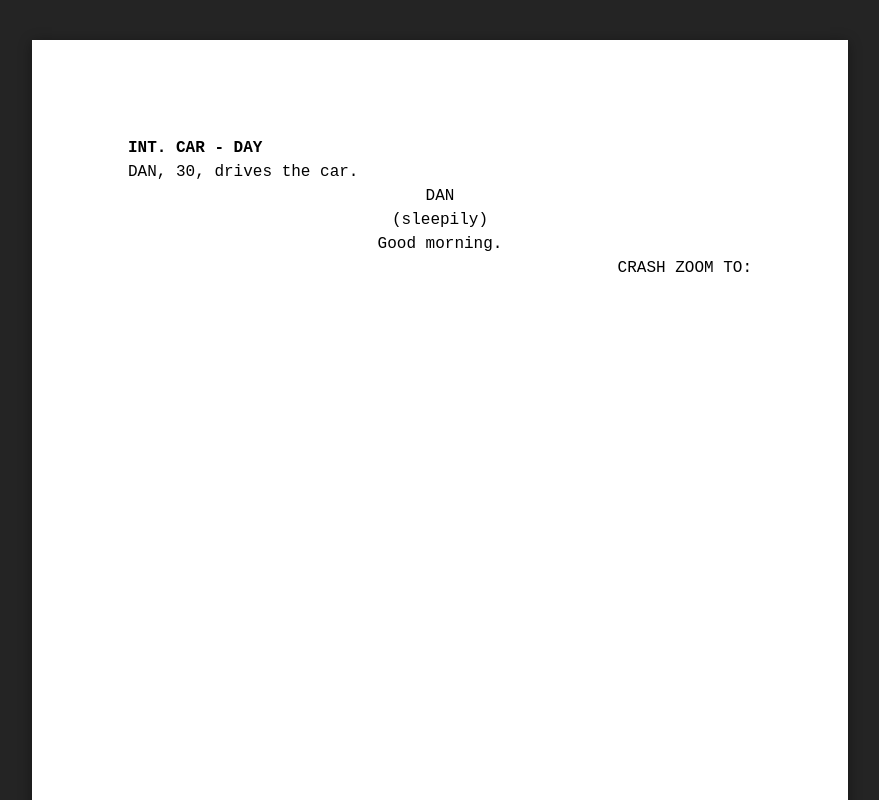
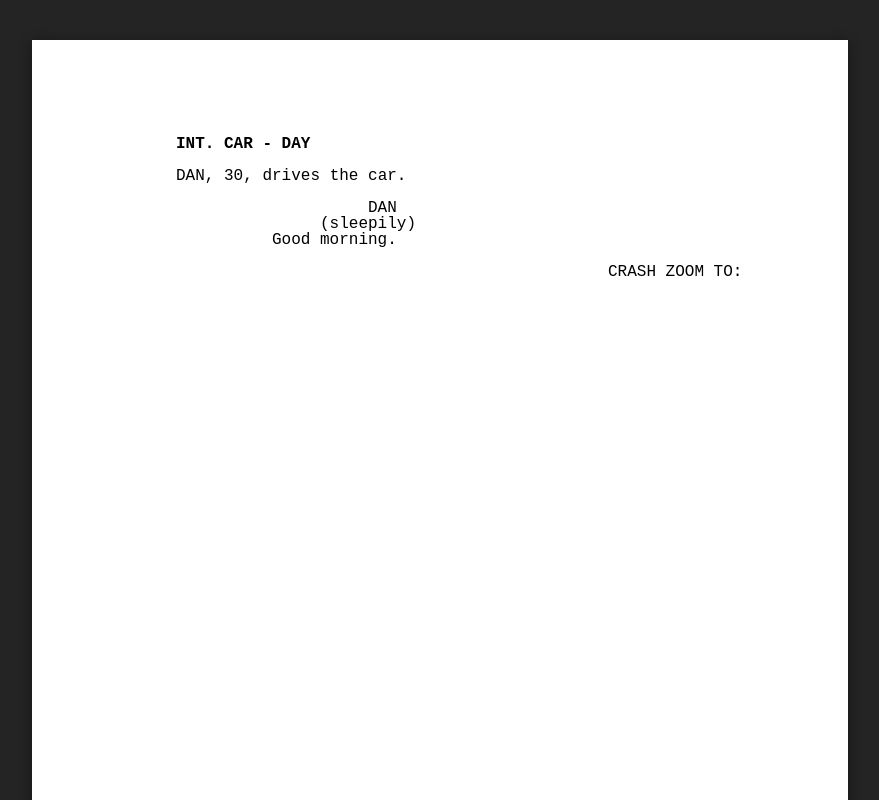
Before and after one commit to castonln/SwiftSlug, a React (Vite) app: page / in a window 1280 px wide. Shown: the top 800 px of the page, without its empty margins (200-1079 px from the left). Built offline with nearby package versions, Linux system fonts and the light colour scheme.

Commit message:
Industry standard sizing

```diff
--- a/src/editor/editor.css
+++ b/src/editor/editor.css
@@ -1,46 +1,58 @@
 .editor-container {
-  max-width: 816px;
-  /* US Letter width at 96dpi */
-  margin: 40px auto;
-  /* centered on the page */
-  padding: 96px;
-  /* 1 inch margins */
+
+  /* Screenplay Dimensions */
+  width: 8.5in;
+  min-height: 11in;
+  /* min-height now to expand. TODO: add pagination */
+  padding-top: 1in;
+  font-family: 'Courier Prime', 'Courier New', monospace;
+  font-size: 12pt;
+  line-height: 1;
+  /* 6 lines per in */
+
+  /* Page Aspects */
   background: white;
   color: #000;
-  min-height: 1056px;
-  /* US Letter height */
+  margin: 40px auto;
   box-shadow: 0 2px 12px rgba(0, 0, 0, 0.4);
-  font-family: 'Courier Prime', 'Courier New', monospace;
-  font-size: 12pt;
-  line-height: 1.5;
 }
 
 .tiptap {
   outline: none;
-  /* removes the default focus ring */
-  min-height: 864px;
-  /* page height minus padding */
 }
 
+/* Screenwriting Elements */
+
 [data-type="scene-heading"] {
+  padding-left: 1.5in;
   font-weight: bold;
+  text-transform: uppercase;
+  margin-bottom: 1lh;
+}
+
+[data-type="action"] {
+  padding-left: 1.5in;
+  padding-right: 1in;
+  margin-bottom: 1lh;
+}
+
+[data-type="character"] {
+  padding-left: 3.5in;
   text-transform: uppercase;
 }
 
-[data-type="character"] {
-  text-transform: uppercase;
-  text-align: center;
-}
-
 [data-type="dialogue"] {
-  text-align: center;
+  padding-left: 2.5in;
+  padding-right: 3in;
+  margin-bottom: 1lh;
 }
 
 [data-type="parenthetical"] {
-  text-align: center;
+  padding-left: 3in;
 }
 
 [data-type="transition"] {
+  padding-left: 6in;
   text-transform: uppercase;
-  text-align: end;
+  margin-bottom: 1lh;
 }
```
